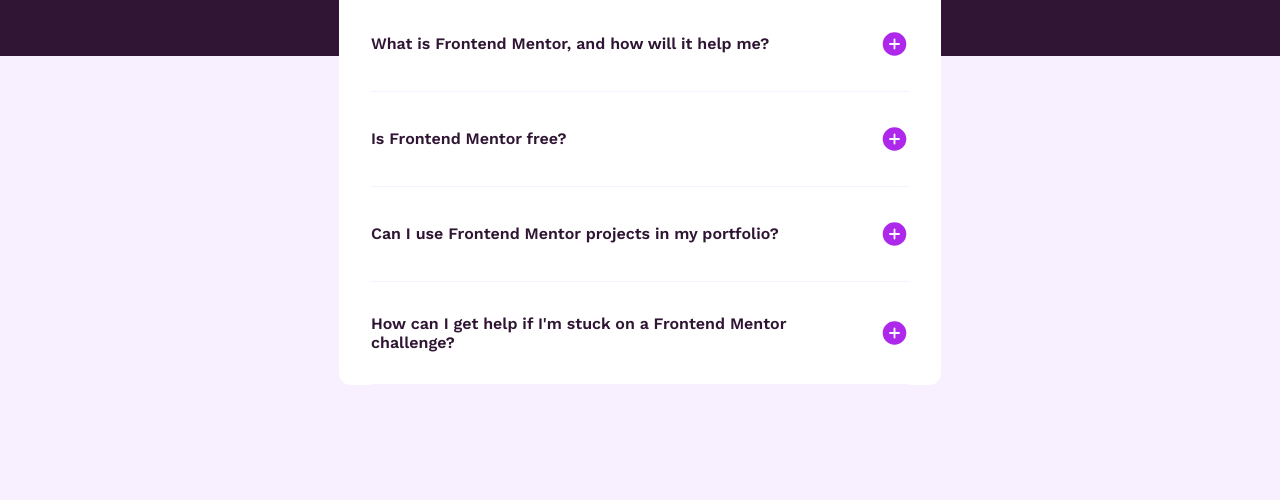
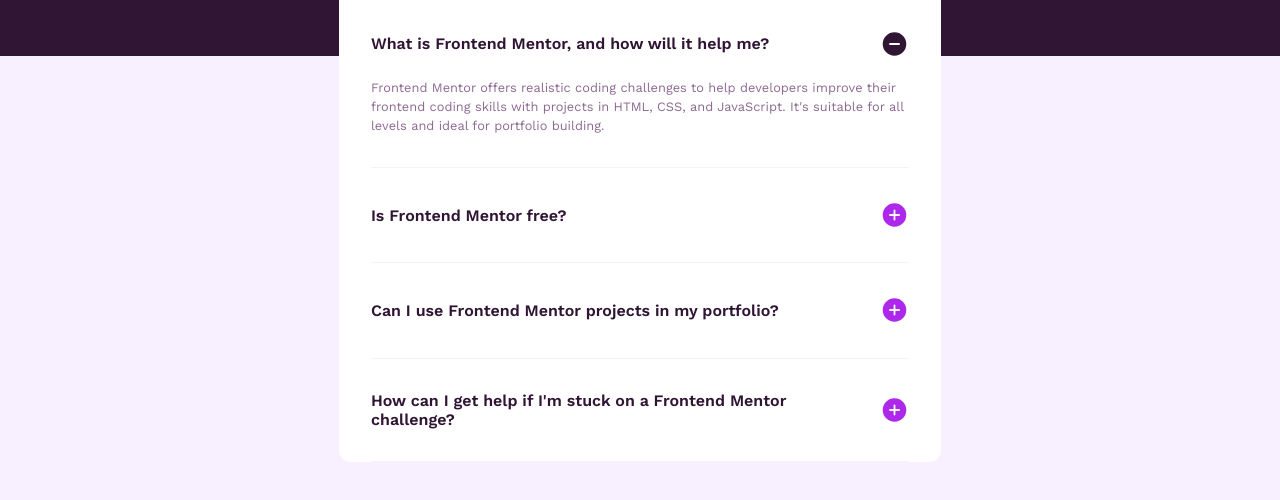
Before and after one commit to kristianusdianata/faq-accordion, a website: page index.html in a window 1280 px wide. Shown: the part 264-764 px from the top of the page. Drawn offline with nearby package versions, Linux system fonts and the light colour scheme.

Commit message:
updated html

```diff
--- a/index.html
+++ b/index.html
@@ -55,14 +55,14 @@
             <h1>FAQs</h1>
           </header>
 
-          <details class="accordion__item">
+          <details class="accordion__item" open>
             <summary class="accordion__item-header">
               <span class="title"
                 >What is Frontend Mentor, and how will it help me?</span
               >
               <span class="icon">
                 <img
-                  src="./assets/images/icon-plus.svg"
+                  src="./assets/images/icon-minus.svg"
                   alt=""
                   aria-hidden="true"
                 />
```
